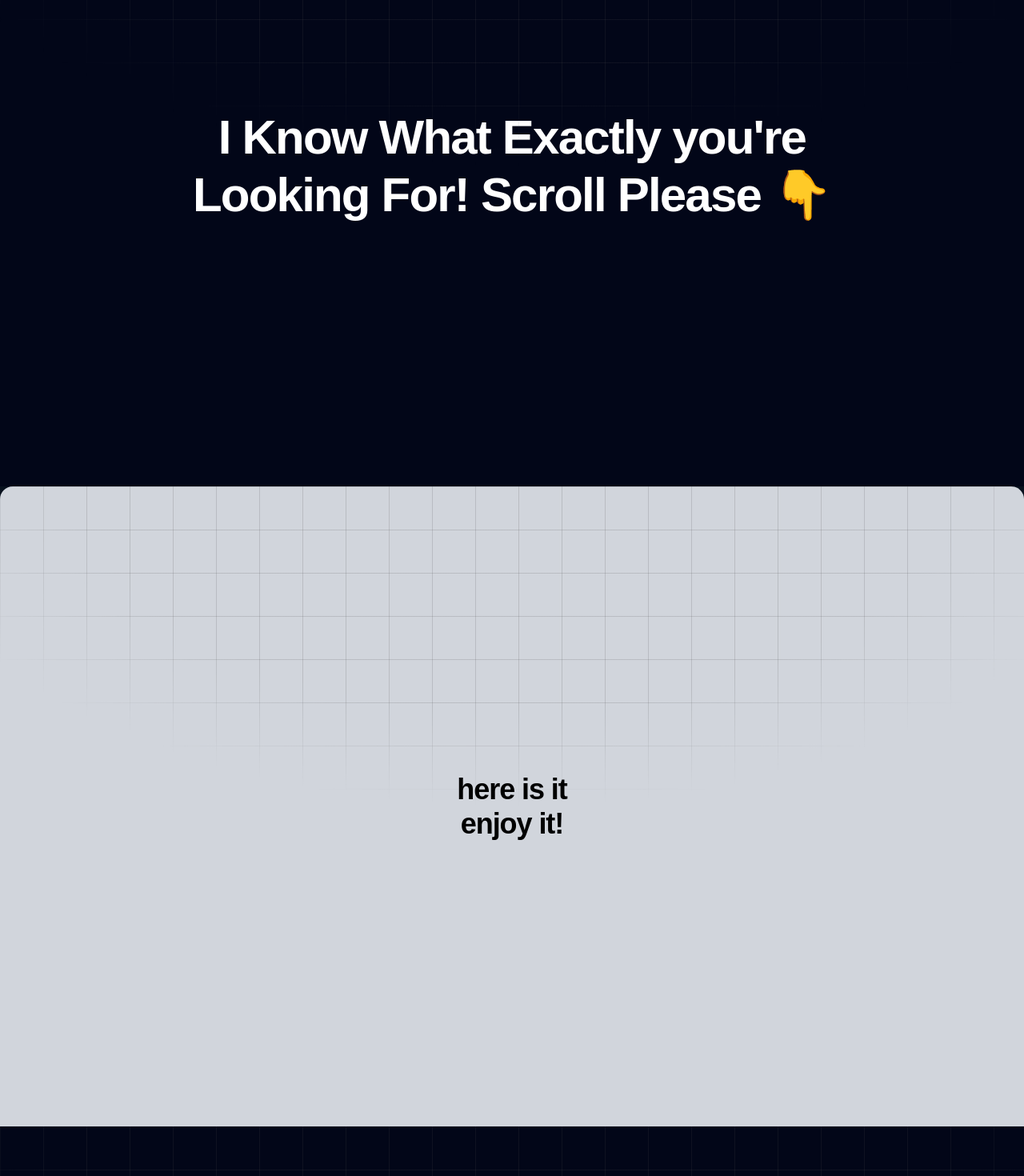
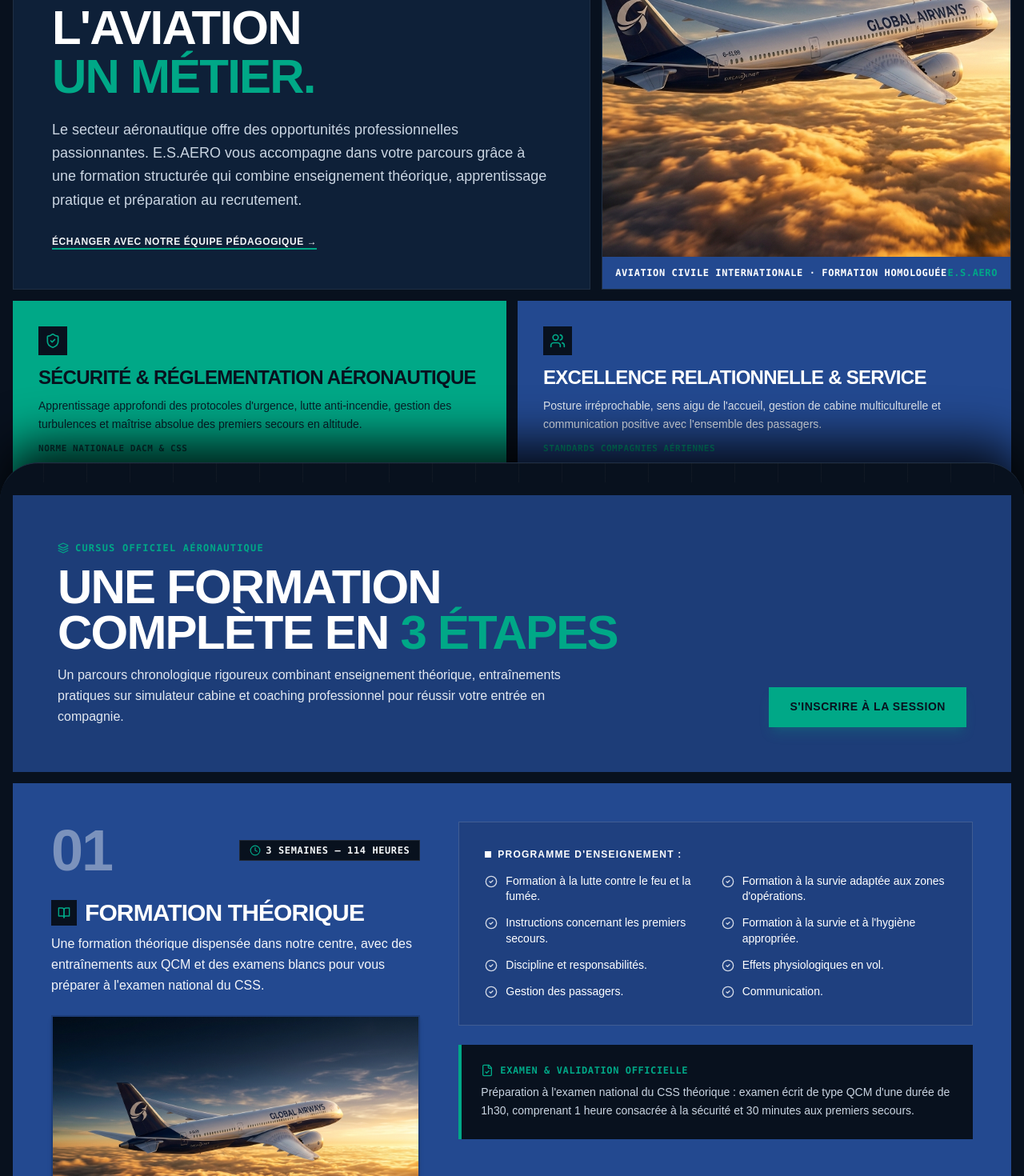
Before and after one commit to m4pperr/E.S.AERO, a Next.js app: page / in a window 1280 px wide. Shown: the part 1160-2630 px from the top of the page at 80% size. Built offline with nearby package versions, Linux system fonts and the light colour scheme; a web font is replaced by a local one.

Commit message:
feat(scroll): transition en cartes superposées avec lenis entre chaque section et suppression du texte de démo

```diff
--- a/src/app/layout.tsx
+++ b/src/app/layout.tsx
@@ -1,6 +1,7 @@
 import type { Metadata, Viewport } from "next";
 import "lenis/dist/lenis.css";
 import "./globals.css";
+import SmoothScrollProvider from "@/components/SmoothScrollProvider";
 
 export const viewport: Viewport = {
   themeColor: "#0b0a0a",
@@ -71,7 +72,9 @@ export default function RootLayout({
         />
       </head>
       <body className="min-h-screen bg-[#08111e] text-[#f4f7f9] antialiased selection:bg-[#00A887] selection:text-[#08111e]" style={{ fontFamily: "'Rethink Sans', Arial, sans-serif" }}>
-        {children}
+        <SmoothScrollProvider>
+          {children}
+        </SmoothScrollProvider>
       </body>
     </html>
   );
--- a/src/app/page.tsx
+++ b/src/app/page.tsx
@@ -1,7 +1,6 @@
 import React from "react";
 import Navbar from "@/components/Navbar";
 import HeroSection from "@/components/HeroSection";
-import SmoothScroll from "@/components/ui/smooth-scroll";
 import IntroSection from "@/components/IntroSection";
 import TimelineBlock01 from "@/components/ui/timeline-01";
 import WhyChooseSection from "@/components/WhyChooseSection";
@@ -13,35 +12,63 @@ import StickyBottomMobileCta from "@/components/StickyBottomMobileCta";
 
 export default function Home() {
   return (
-    <div className="min-h-screen flex flex-col bg-[#08111e]">
+    <div className="min-h-screen flex flex-col bg-[#08111e] relative selection:bg-[#00A887] selection:text-[#08111e]">
       {/* Sticky Navigation Bar */}
       <Navbar />
 
-      {/* SECTION 1 – HERO SECTION */}
-      <HeroSection />
+      {/* SECTION 1 – HERO SECTION (Base Layer) */}
+      <section className="relative z-10 w-full bg-[#08111e]">
+        <div className="absolute inset-0 bg-[linear-gradient(to_right,#4f4f4f1a_1px,transparent_1px),linear-gradient(to_bottom,#4f4f4f1a_1px,transparent_1px)] bg-[size:54px_54px] [mask-image:radial-gradient(ellipse_60%_50%_at_50%_0%,#000_70%,transparent_100%)] pointer-events-none" />
+        <div className="relative z-10">
+          <HeroSection />
+        </div>
+      </section>
 
-      {/* SECTION 2 – SMOOTH SCROLL LENIS SHOWCASE */}
-      <div id="smooth-scroll-section" className="relative w-full z-10">
-        <SmoothScroll />
-      </div>
+      {/* SECTION 2 – INTRODUCTION (Stacking Card 1 with Smooth Radial Grid) */}
+      <section className="relative z-20 -mt-6 sm:-mt-10 rounded-t-[2rem] sm:rounded-t-[3rem] bg-[#0b1524] border-t border-[#1f2f44] shadow-[0_-25px_60px_rgba(0,0,0,0.85)] overflow-hidden">
+        <div className="absolute inset-0 bg-[linear-gradient(to_right,#4f4f4f20_1px,transparent_1px),linear-gradient(to_bottom,#4f4f4f20_1px,transparent_1px)] bg-[size:54px_54px] [mask-image:radial-gradient(ellipse_60%_50%_at_50%_0%,#000_70%,transparent_100%)] pointer-events-none" />
+        <div className="relative z-10 pt-4 sm:pt-6">
+          <IntroSection />
+        </div>
+      </section>
 
-      {/* SECTION 3 – INTRODUCTION */}
-      <IntroSection />
+      {/* SECTION 3 – PRESENTATION EN 3 ÉTAPES (Stacking Card 2) */}
+      <section className="relative z-30 -mt-6 sm:-mt-10 rounded-t-[2rem] sm:rounded-t-[3rem] bg-[#08111e] border-t border-[#1f2f44] shadow-[0_-25px_60px_rgba(0,0,0,0.85)] overflow-hidden">
+        <div className="absolute inset-0 bg-[linear-gradient(to_right,#4f4f4f20_1px,transparent_1px),linear-gradient(to_bottom,#4f4f4f20_1px,transparent_1px)] bg-[size:54px_54px] [mask-image:radial-gradient(ellipse_60%_50%_at_50%_0%,#000_70%,transparent_100%)] pointer-events-none" />
+        <div className="relative z-10 pt-4 sm:pt-6">
+          <TimelineBlock01 />
+        </div>
+      </section>
 
-      {/* SECTION 4 – PRESENTATION OF THE TRAINING (STORYTIME EN 3 ÉTAPES AVEC IMAGES) */}
-      <TimelineBlock01 />
+      {/* SECTION 4 – WHY CHOOSE E.S.AERO? (Stacking Card 3) */}
+      <section className="relative z-40 -mt-6 sm:-mt-10 rounded-t-[2rem] sm:rounded-t-[3rem] bg-[#0b1524] border-t border-[#1f2f44] shadow-[0_-25px_60px_rgba(0,0,0,0.85)] overflow-hidden">
+        <div className="absolute inset-0 bg-[linear-gradient(to_right,#4f4f4f20_1px,transparent_1px),linear-gradient(to_bottom,#4f4f4f20_1px,transparent_1px)] bg-[size:54px_54px] [mask-image:radial-gradient(ellipse_60%_50%_at_50%_0%,#000_70%,transparent_100%)] pointer-events-none" />
+        <div className="relative z-10 pt-4 sm:pt-6">
+          <WhyChooseSection />
+        </div>
+      </section>
 
-      {/* SECTION 5 – WHY CHOOSE E.S.AERO? */}
-      <WhyChooseSection />
+      {/* SECTION 5 – CALL TO ACTION BANNER (Stacking Card 4) */}
+      <section className="relative z-45 -mt-6 sm:-mt-10 rounded-t-[2rem] sm:rounded-t-[3rem] bg-[#08111e] border-t border-[#1f2f44] shadow-[0_-25px_60px_rgba(0,0,0,0.85)] overflow-hidden">
+        <div className="relative z-10 pt-4 sm:pt-6">
+          <CtaBannerSection />
+        </div>
+      </section>
 
-      {/* SECTION 6 – CALL TO ACTION BANNER */}
-      <CtaBannerSection />
+      {/* SECTION 6 – CALLBACK FORM (Stacking Card 5) */}
+      <section className="relative z-50 -mt-6 sm:-mt-10 rounded-t-[2rem] sm:rounded-t-[3rem] bg-[#0b1524] border-t border-[#1f2f44] shadow-[0_-25px_60px_rgba(0,0,0,0.85)] overflow-hidden">
+        <div className="absolute inset-0 bg-[linear-gradient(to_right,#4f4f4f20_1px,transparent_1px),linear-gradient(to_bottom,#4f4f4f20_1px,transparent_1px)] bg-[size:54px_54px] [mask-image:radial-gradient(ellipse_60%_50%_at_50%_0%,#000_70%,transparent_100%)] pointer-events-none" />
+        <div className="relative z-10 pt-4 sm:pt-6">
+          <CallbackFormSection />
+        </div>
+      </section>
 
-      {/* SECTION 7 – CALLBACK FORM (HIGH CONVERSION) */}
-      <CallbackFormSection />
-
-      {/* SECTION 8 – FINAL CONTACT SECTION & FOOTER */}
-      <ContactSection />
+      {/* SECTION 7 – CONTACT & FOOTER (Stacking Card 6) */}
+      <section className="relative z-55 -mt-6 sm:-mt-10 rounded-t-[2rem] sm:rounded-t-[3rem] bg-[#08111e] border-t border-[#1f2f44] shadow-[0_-25px_60px_rgba(0,0,0,0.85)] overflow-hidden">
+        <div className="relative z-10 pt-4 sm:pt-6">
+          <ContactSection />
+        </div>
+      </section>
 
       {/* Conversion Floating & Mobile Sticky CTAs */}
       <FloatingWhatsApp />
--- /dev/null
+++ b/src/components/SmoothScrollProvider.tsx
@@ -0,0 +1,25 @@
+"use client";
+
+import React from "react";
+import { ReactLenis } from "lenis/react";
+
+export default function SmoothScrollProvider({
+  children,
+}: {
+  children: React.ReactNode;
+}) {
+  return (
+    <ReactLenis
+      root
+      options={{
+        lerp: 0.08,
+        duration: 1.2,
+        smoothWheel: true,
+        wheelMultiplier: 1,
+        touchMultiplier: 1.5,
+      }}
+    >
+      {children}
+    </ReactLenis>
+  );
+}
```
